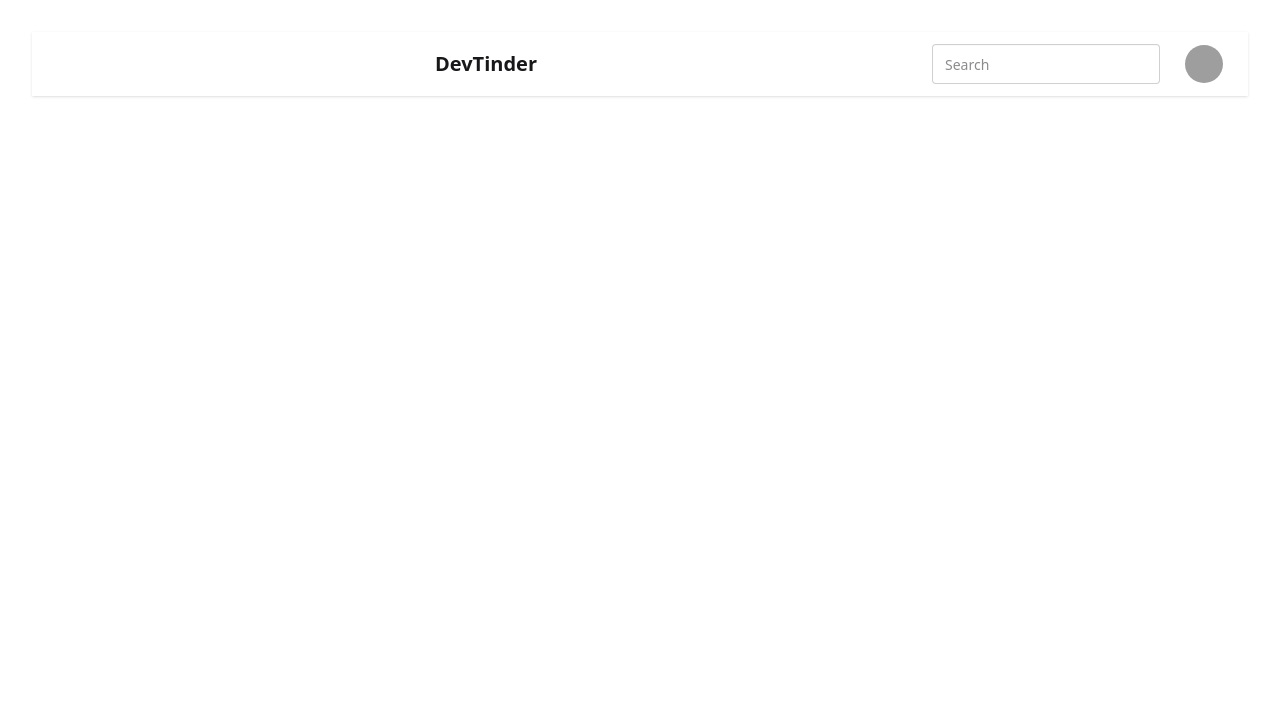
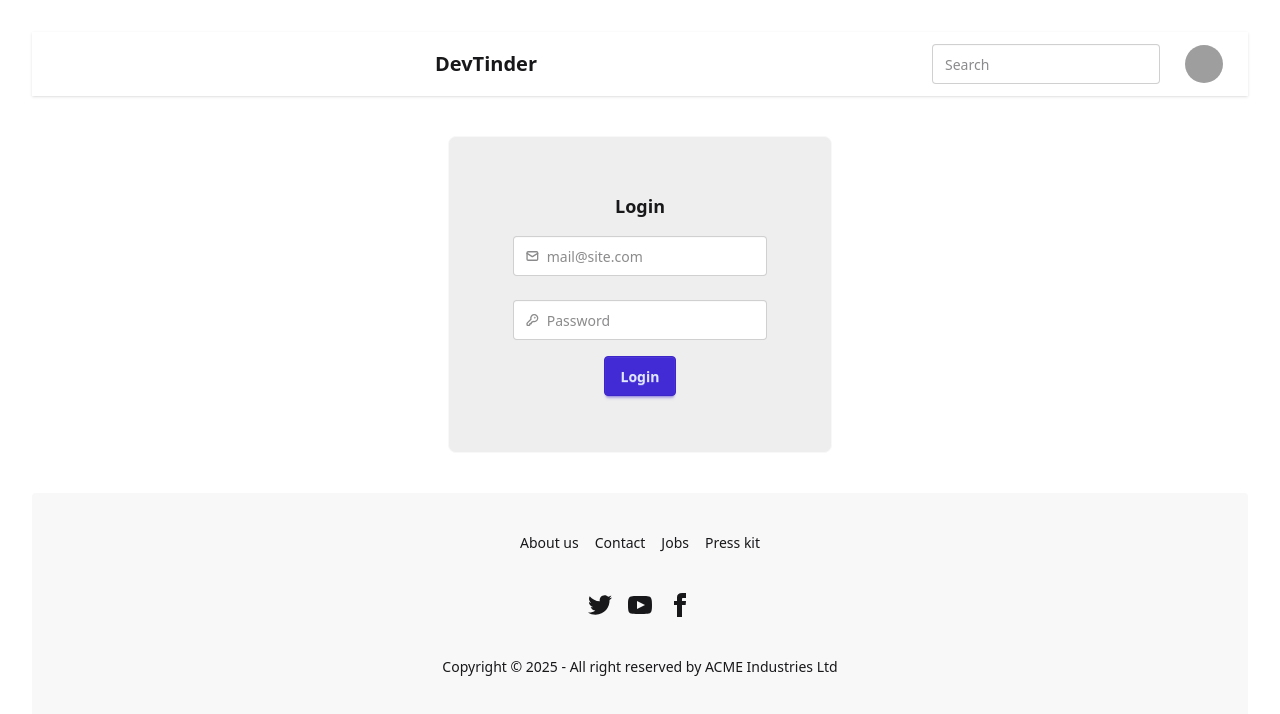
Before and after one commit to tushar-saini31/Devtinder-web, a React (Vite) app: page /login in a window 1280 px wide. Shown: the top 714 px of the page. Built offline with nearby package versions, Linux system fonts and the light colour scheme; grey boxes are pictures that could not be loaded.

Commit message:
make login page along with connect the backend api with cors plugin

```diff
--- a/package.json
+++ b/package.json
@@ -10,9 +10,13 @@
     "preview": "vite preview"
   },
   "dependencies": {
+    "@reduxjs/toolkit": "^2.6.1",
     "@tailwindcss/vite": "^4.0.14",
+    "axios": "^1.8.4",
     "react": "^19.0.0",
     "react-dom": "^19.0.0",
+    "react-redux": "^9.2.0",
+    "react-router-dom": "^7.3.0",
     "tailwindcss": "^4.0.14"
   },
   "devDependencies": {
--- a/src/App.jsx
+++ b/src/App.jsx
@@ -1,43 +1,28 @@
-import { useState } from 'react'
-import reactLogo from './assets/react.svg'
-import viteLogo from '/vite.svg'
+import {  useState } from 'react'
 import './App.css'
+
+import { BrowserRouter, Route, Routes } from 'react-router-dom'
+import Login from './Login'
+import Profile from './profile'
+import Body from './body'
+import { Provider } from 'react-redux'
+import appStore from './utils/appstore'
 
 function App() {
   const [count, setCount] = useState(0)
 
   return (
-    <>
-<div className="navbar bg-base-100 shadow-sm">
-  <div className="flex-1">
-    <a className="btn btn-ghost text-xl">DevTinder</a>
-  </div>
-  <div className="flex gap-2">
-    <input type="text" placeholder="Search" className="input input-bordered w-24 md:w-auto" />
-    <div className="dropdown dropdown-end mx-4">
-      <div tabIndex={0} role="button" className="btn btn-ghost btn-circle avatar">
-        <div className="w-10 rounded-full">
-          <img
-            alt="Tailwind CSS Navbar component"
-            src="https://img.daisyui.com/images/stock/photo-1534528741775-53994a69daeb.webp" />
-        </div>
-      </div>
-      <ul
-        tabIndex={0}
-        className="menu menu-sm dropdown-content bg-base-100 rounded-box z-1 mt-3 w-52 p-2 shadow">
-        <li>
-          <a className="justify-between">
-            Profile
-            <span className="badge">New</span>
-          </a>
-        </li>
-        <li><a>Settings</a></li>
-        <li><a>Logout</a></li>
-      </ul>
-    </div>
-  </div>
-</div>
-    </>
+    <Provider store={appStore}>
+    <BrowserRouter basename="/">
+    <Routes>
+      <Route path="/" element={<Body/>}>
+          <Route path="/login" element={<Login/>}/>
+          <Route path="/profile" element={<Profile/>}/>
+      </Route>
+    </Routes>
+    </BrowserRouter>
+
+    </Provider>
   )
 }
 
--- /dev/null
+++ b/src/Body.jsx
@@ -0,0 +1,14 @@
+import { Outlet } from "react-router-dom";
+import Navbar from "./Navbar";
+import Footer from "./footer";
+
+const Body=()=>{
+    return(
+    <div>
+     <Navbar/>
+     <Outlet/>
+     <Footer/>
+    </div>
+    )
+}
+export default Body;
--- /dev/null
+++ b/src/Login.jsx
@@ -0,0 +1,118 @@
+import { useState } from "react";
+import axios from "axios";
+import { addUser } from "./utils/userSlice";
+import { useDispatch } from "react-redux";
+
+
+const Login = () => {
+  const [emailId, setEmailId] = useState("");
+  const [password, setPassword] = useState("");
+  const dispatch = useDispatch();
+  const handleLogin = async (e) => {
+    e.preventDefault();
+
+    try {
+      const res = await axios.post("http://localhost:7777/login", {
+        email: emailId,
+        password,
+      },
+    {withCredentials:true}
+  );
+      console.log(res.data);
+      dispatch(addUser(res.data));
+    } catch (err) {
+      console.error("Login Failed:", err.response ? err.response.data : err.message);
+    }
+  };
+
+
+  const handleSubmit = (event) => {
+    event.preventDefault();
+    console.log("Login Attempt");
+  };
+  return (
+    <div className="flex justify-center my-10">
+      <div className="card card-border bg-base-300 w-96">
+        <div className="card-body">
+          <h2 className="card-title justify-center">Login</h2>
+          <div className="p-2">
+            <label className="input validator ">
+              <svg
+                className="h-[1em] opacity-50"
+                xmlns="http://www.w3.org/2000/svg"
+                viewBox="0 0 24 24"
+              >
+                <g
+                  strokeLinejoin="round"
+                  strokeLinecap="round"
+                  strokeWidth="2.5"
+                  fill="none"
+                  stroke="currentColor"
+                >
+                  <rect width="20" height="16" x="2" y="4" rx="2"></rect>
+                  <path d="m22 7-8.97 5.7a1.94 1.94 0 0 1-2.06 0L2 7"></path>
+                </g>
+              </svg>
+              <input type="email" value={emailId} placeholder="mail@site.com" required  onChange={(e)=>setEmailId(e.target.value)}/>
+            </label>
+            <div className="validator-hint hidden">
+              Enter valid email address
+            </div>
+          </div>
+
+          <div className="p-2">
+
+            <label className="input validator">
+              <svg
+                className="h-[1em] opacity-50"
+                xmlns="http://www.w3.org/2000/svg"
+                viewBox="0 0 24 24"
+              >
+                <g
+                  strokeLinejoin="round"
+                  strokeLinecap="round"
+                  strokeWidth="2.5"
+                  fill="none"
+                  stroke="currentColor"
+                >
+                  <path d="M2.586 17.414A2 2 0 0 0 2 18.828V21a1 1 0 0 0 1 1h3a1 1 0 0 0 1-1v-1a1 1 0 0 1 1-1h1a1 1 0 0 0 1-1v-1a1 1 0 0 1 1-1h.172a2 2 0 0 0 1.414-.586l.814-.814a6.5 6.5 0 1 0-4-4z"></path>
+                  <circle
+                    cx="16.5"
+                    cy="7.5"
+                    r=".5"
+                    fill="currentColor"
+                  ></circle>
+                </g>
+              </svg>
+              <input
+                type="password"
+                value={password}
+                required
+                placeholder="Password"
+                minlength="8"
+                pattern="(?=.*\d)(?=.*[a-z])(?=.*[A-Z]).{8,}"
+                title="Must be more than 8 characters, including number, lowercase letter, uppercase letter"
+                onChange={(e)=>setPassword(e.target.value)}
+              />
+            </label>
+            <p className="validator-hint hidden">
+              Must be more than 8 characters, including
+              <br />
+              At least one number
+              <br />
+              At least one lowercase letter
+              <br />
+              At least one uppercase letter
+            </p>
+          </div>
+
+          <div className="card-actions justify-center">
+            <button className="btn btn-primary " onClick={handleLogin}>Login</button>
+          </div>
+        </div>
+      </div>
+    </div>
+  );
+};
+
+export default Login;
--- /dev/null
+++ b/src/Navbar.jsx
@@ -0,0 +1,34 @@
+const Navbar=()=>{
+    return (
+        <div className="navbar bg-base-100 shadow-sm">
+  <div className="flex-1">
+    <a className="btn btn-ghost text-xl">DevTinder</a>
+  </div>
+  <div className="flex gap-2">
+    <input type="text" placeholder="Search" className="input input-bordered w-24 md:w-auto" />
+    <div className="dropdown dropdown-end mx-4">
+      <div tabIndex={0} role="button" className="btn btn-ghost btn-circle avatar">
+        <div className="w-10 rounded-full">
+          <img
+            alt="Tailwind CSS Navbar component"
+            src="https://img.daisyui.com/images/stock/photo-1534528741775-53994a69daeb.webp" />
+        </div>
+      </div>
+      <ul
+        tabIndex={0}
+        className="menu menu-sm dropdown-content bg-base-100 rounded-box z-1 mt-3 w-52 p-2 shadow">
+        <li>
+          <a className="justify-between">
+            Profile
+            <span className="badge">New</span>
+          </a>
+        </li>
+        <li><a>Settings</a></li>
+        <li><a>Logout</a></li>
+      </ul>
+    </div>
+  </div>
+</div>
+    )
+}
+export default Navbar;
--- /dev/null
+++ b/src/Profile.jsx
@@ -0,0 +1,6 @@
+const Profile=()=>{
+    return(
+<></>
+    )
+}
+export default Profile;
--- /dev/null
+++ b/src/footer.jsx
@@ -0,0 +1,53 @@
+const Footer=()=>{
+    return(
+       <><footer className="footer footer-horizontal footer-center bg-base-200 text-base-content  justify-center w-full rounded items-center p-10  ">
+       <nav className="grid grid-flow-col gap-4">
+         <a className="link link-hover">About us</a>
+         <a className="link link-hover">Contact</a>
+         <a className="link link-hover">Jobs</a>
+         <a className="link link-hover">Press kit</a>
+       </nav>
+       <nav>
+         <div className="grid grid-flow-col gap-4">
+           <a>
+             <svg
+               xmlns="http://www.w3.org/2000/svg"
+               width="24"
+               height="24"
+               viewBox="0 0 24 24"
+               className="fill-current">
+               <path
+                 d="M24 4.557c-.883.392-1.832.656-2.828.775 1.017-.609 1.798-1.574 2.165-2.724-.951.564-2.005.974-3.127 1.195-.897-.957-2.178-1.555-3.594-1.555-3.179 0-5.515 2.966-4.797 6.045-4.091-.205-7.719-2.165-10.148-5.144-1.29 2.213-.669 5.108 1.523 6.574-.806-.026-1.566-.247-2.229-.616-.054 2.281 1.581 4.415 3.949 4.89-.693.188-1.452.232-2.224.084.626 1.956 2.444 3.379 4.6 3.419-2.07 1.623-4.678 2.348-7.29 2.04 2.179 1.397 4.768 2.212 7.548 2.212 9.142 0 14.307-7.721 13.995-14.646.962-.695 1.797-1.562 2.457-2.549z"></path>
+             </svg>
+           </a>
+           <a>
+             <svg
+               xmlns="http://www.w3.org/2000/svg"
+               width="24"
+               height="24"
+               viewBox="0 0 24 24"
+               className="fill-current">
+               <path
+                 d="M19.615 3.184c-3.604-.246-11.631-.245-15.23 0-3.897.266-4.356 2.62-4.385 8.816.029 6.185.484 8.549 4.385 8.816 3.6.245 11.626.246 15.23 0 3.897-.266 4.356-2.62 4.385-8.816-.029-6.185-.484-8.549-4.385-8.816zm-10.615 12.816v-8l8 3.993-8 4.007z"></path>
+             </svg>
+           </a>
+           <a>
+             <svg
+               xmlns="http://www.w3.org/2000/svg"
+               width="24"
+               height="24"
+               viewBox="0 0 24 24"
+               className="fill-current">
+               <path
+                 d="M9 8h-3v4h3v12h5v-12h3.642l.358-4h-4v-1.667c0-.955.192-1.333 1.115-1.333h2.885v-5h-3.808c-3.596 0-5.192 1.583-5.192 4.615v3.385z"></path>
+             </svg>
+           </a>
+         </div>
+       </nav>
+       <aside>
+         <p>Copyright © {new Date().getFullYear()} - All right reserved by ACME Industries Ltd</p>
+       </aside>
+     </footer></>
+    );
+}
+export default Footer;
--- /dev/null
+++ b/src/utils/appStore.js
@@ -0,0 +1,8 @@
+import { configureStore } from "@reduxjs/toolkit";
+import  useReducer  from "./userSlice";
+const appstore=configureStore({
+    reducer:{
+        user:useReducer,
+    }
+});
+export default appstore;
--- /dev/null
+++ b/src/utils/userSlice.js
@@ -0,0 +1,16 @@
+import { createSlice } from "@reduxjs/toolkit";
+
+const userSlice=createSlice({
+    name:"user",
+    initialState:null,
+    reducers:{
+        addUser:(state, action)=>{
+            return action.payload;
+        },
+        removeUser:(state, action)=>{
+          return null;
+        },
+    },
+});
+export const{addUser, removeUser}=userSlice.actions;
+export default userSlice.reducer;
```
Also changed, not shown: 1 other file (tests, documents, lock files or other folders).
